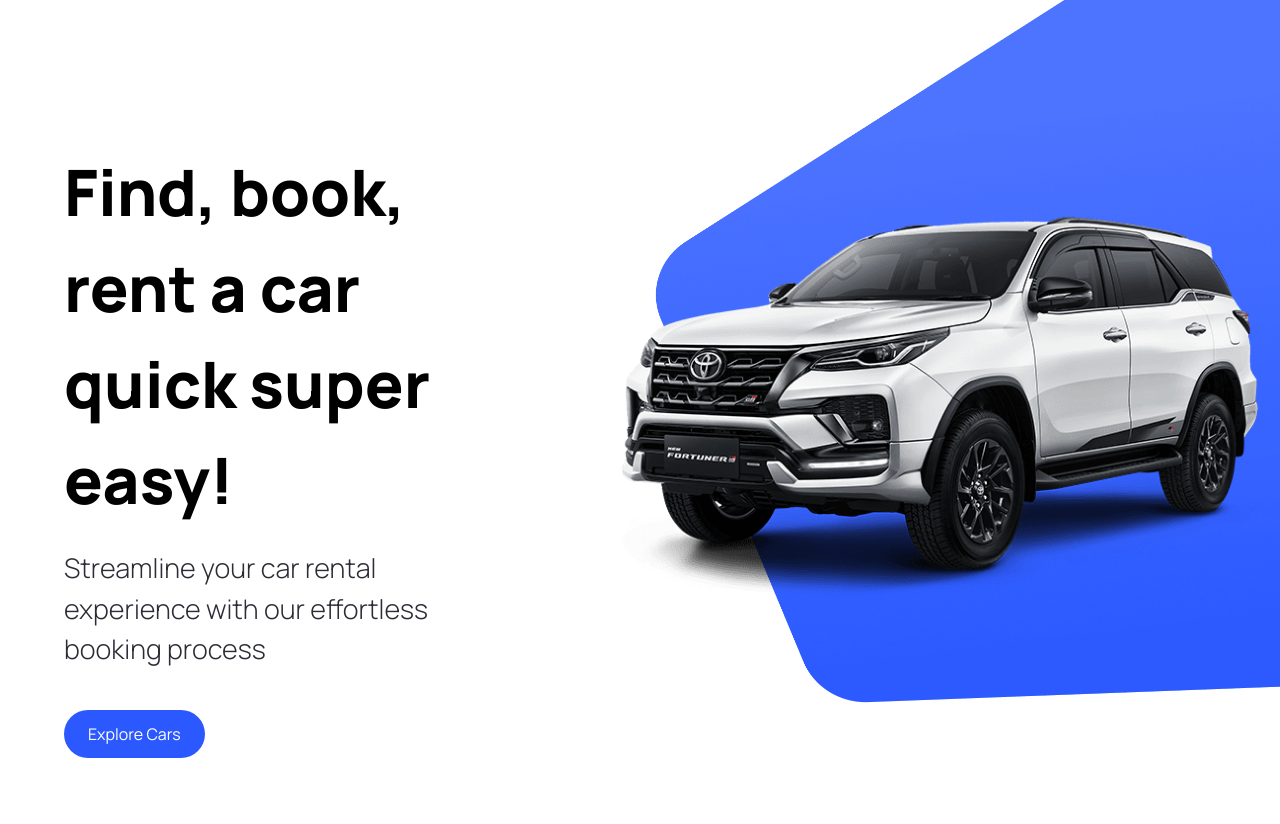
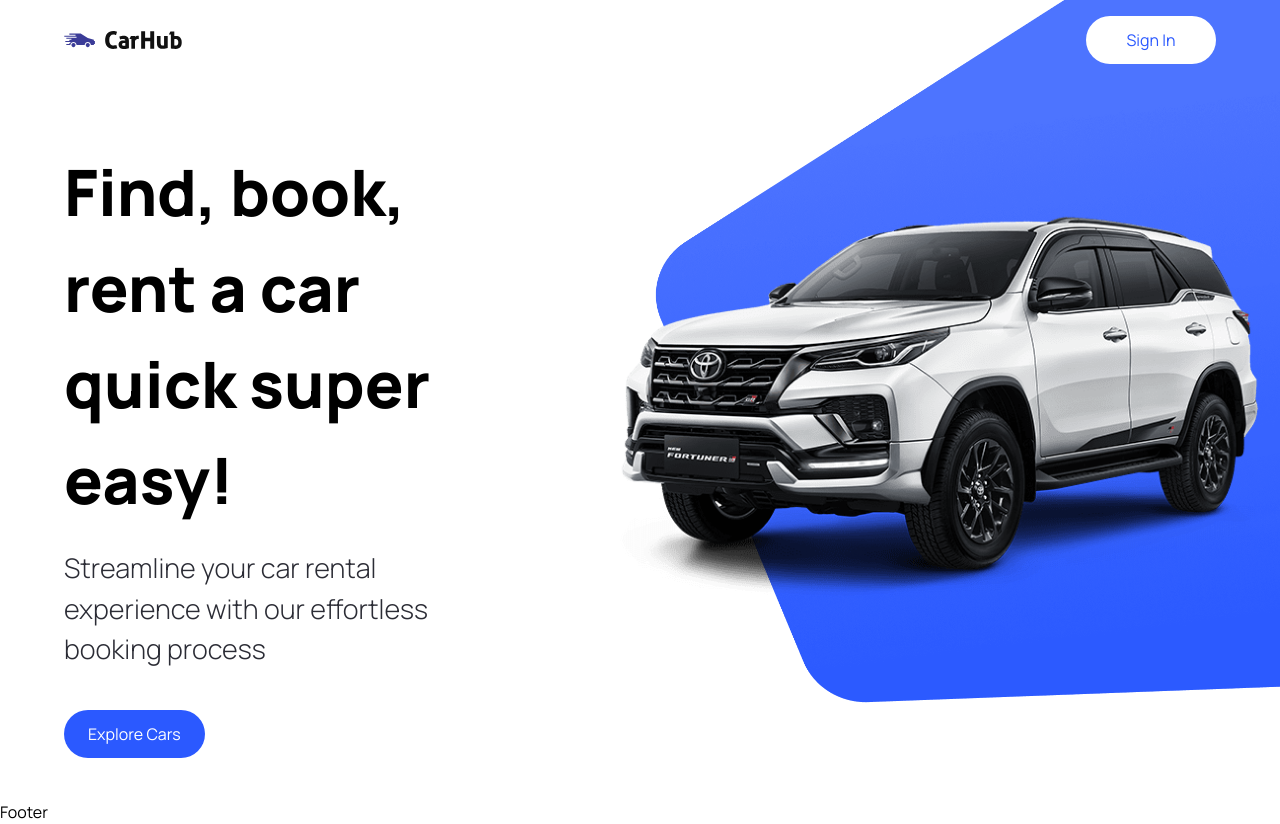
Before and after one commit to Zahran03/Belajar-NextJs, a Next.js app: page / in a window 1280 px wide. Before the commit the page ends 800 px from the top, so only its background shows below. Built offline with nearby package versions, Linux system fonts and the light colour scheme.

Commit message:
Created Navbar and Footer

```diff
--- a/app/layout.tsx
+++ b/app/layout.tsx
@@ -1,22 +1,26 @@
-import type { Metadata } from 'next'
-import { Inter } from 'next/font/google'
-import './globals.css'
+import type { Metadata } from "next";
 
-const inter = Inter({ subsets: ['latin'] })
+import "./globals.css";
+import Navbar from "@/components/Navbar";
+import Footer from "@/components/Footer";
 
 export const metadata: Metadata = {
-  title: 'Create Next App',
-  description: 'Generated by create next app',
-}
+  title: "Car Hub",
+  description: "Discover the best cars in the world",
+};
 
 export default function RootLayout({
   children,
 }: {
-  children: React.ReactNode
+  children: React.ReactNode;
 }) {
   return (
     <html lang="en">
-      <body className={inter.className}>{children}</body>
+      <body className="relative">
+        <Navbar />
+        {children}
+        <Footer />
+      </body>
     </html>
-  )
+  );
 }
--- a/components/CustomButton.tsx
+++ b/components/CustomButton.tsx
@@ -7,11 +7,12 @@
   containerStyles,
   title,
   handleClick,
+  btnType,
 }: CustomButtonProps) => {
   return (
     <button
       disabled={false}
-      type={"button"}
+      type={btnType || "button"}
       className={`custom-btn ${containerStyles}`}
       onClick={handleClick}
     >
--- /dev/null
+++ b/components/Footer.tsx
@@ -0,0 +1,7 @@
+import React from "react";
+
+const Footer = () => {
+  return <div>Footer</div>;
+};
+
+export default Footer;
--- /dev/null
+++ b/components/Navbar.tsx
@@ -0,0 +1,31 @@
+import React from "react";
+import Link from "next/link";
+import Image from "next/image";
+
+import CustomButton from "./CustomButton";
+
+const Navbar = () => {
+  return (
+    <header className="w-full absolute z-10">
+      <nav className="max-w-[1440px] mx-auto flex justify-between items-center sm:px-16 px-6 py-4 bg-transparent">
+        <Link href="/" className="flex justify-center items-center">
+          <Image
+            src="/logo.svg"
+            alt="logo"
+            width={118}
+            height={18}
+            className="object-contain"
+          />
+        </Link>
+
+        <CustomButton
+          title="Sign In"
+          btnType="button"
+          containerStyles="text-primary-blue rounded-full bg-white min-w-[130px]"
+        />
+      </nav>
+    </header>
+  );
+};
+
+export default Navbar;
--- a/components/index.ts
+++ b/components/index.ts
@@ -1,4 +1,6 @@
 import Hero from "./Hero";
 import CustomButton from "./CustomButton";
+import Navbar from "./Navbar";
+import Footer from "./Footer";
 
-export { Hero, CustomButton };
+export { Hero, CustomButton, Navbar, Footer };
--- a/types/index.ts
+++ b/types/index.ts
@@ -3,5 +3,6 @@
 export interface CustomButtonProps {
   containerStyles?: string;
   title: string;
+  btnType?: "button" | "submit";
   handleClick?: MouseEventHandler<HTMLButtonElement>;
 }
```
